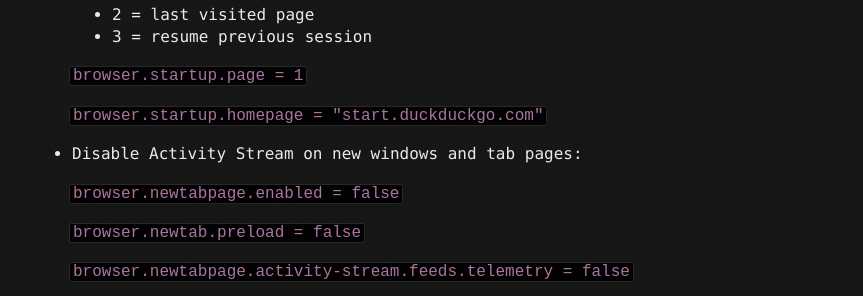
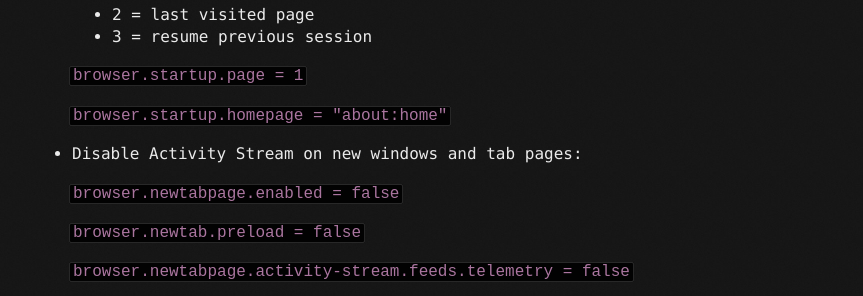
Before and after one commit to brainfucksec/brainfucksec.github.io, a Jekyll site: the page built from _posts/2022-03-21-firefox-hardening-guide.md, in a window 1280 px wide and 900 px high, scrolled down 2816 px. Shown: the part 153-449 px from the top of the window, without its empty margins (108-971 px from the left). Built offline with Jekyll 4.4.1, drawn with Linux system fonts in a browser that asks for light colours; some of the changed text lies outside the part shown.

Commit message:
Update Firefox Hardening Guide

```diff
--- a/_posts/2022-03-21-firefox-hardening-guide.md
+++ b/_posts/2022-03-21-firefox-hardening-guide.md
@@ -123,7 +123,7 @@ On the search bar digit: `about:config` and set the parameters as follows:
 
     `browser.startup.page = 1`
 
-    `browser.startup.homepage = "start.duckduckgo.com"`
+    `browser.startup.homepage = "about:home"`
 
 * Disable Activity Stream on new windows and tab pages:
 
```
Also changed, not shown: other parts of _posts/2022-03-21-firefox-hardening-guide.md (+1 -1 lines).
